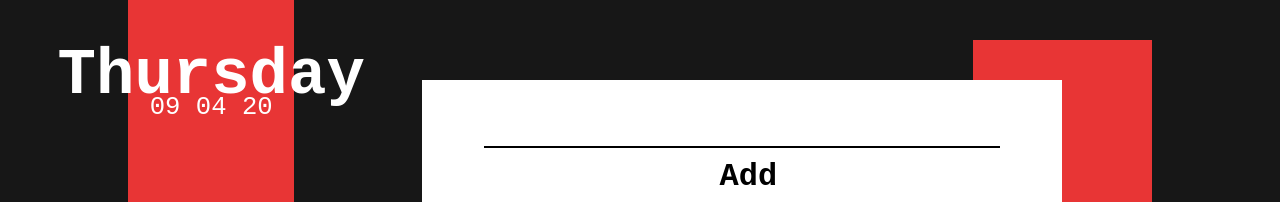
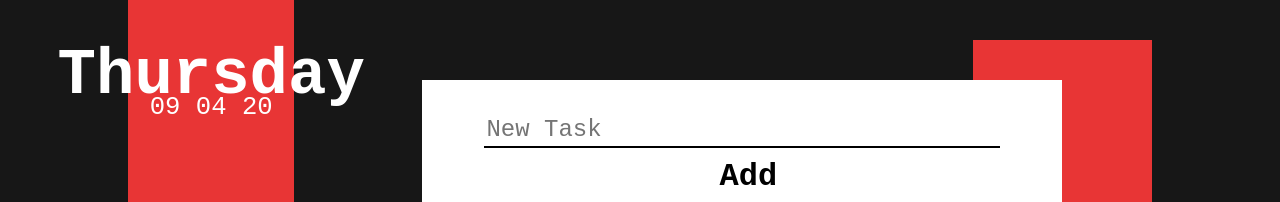
Before and after one commit to ijwebber/js-task-app, a React (Create React App) app in the folder client/: page / in a window 1280 px wide. Shown: the top 202 px of the page. Built offline with nearby package versions, Linux system fonts and the light colour scheme; the HTML template or start-up script is replaced by a standard one.

Commit message:
added client side adding todos

```diff
--- a/client/src/components/Todo/AddBar.js
+++ b/client/src/components/Todo/AddBar.js
@@ -3,12 +3,22 @@ import "./AddBar.css";
 
 export default class AddBar extends Component {
   // TODO try adding a function that calls the api seperately
+  componentDidUpdate() {
+    this.props.inputElement.current.focus();
+  }
 
   render() {
     return (
       <div id="addBar">
-        <form method="post">
-          <input type="text" id="newTodo" />
+        <form onSubmit={this.props.addItem}>
+          <input
+            type="text"
+            id="newTodo"
+            placeholder="New Task"
+            ref={this.props.inputElement}
+            value={this.props.currentItem}
+            onChange={this.props.handleInput}
+          />
           <button id="addButton" type="submit">
             <span>Add</span>
           </button>
--- a/client/src/components/Todo/TodoBoard.js
+++ b/client/src/components/Todo/TodoBoard.js
@@ -3,12 +3,48 @@ import "./TodoBoard.css";
 import AddBar from "./AddBar";
 
 export default class TodoBoard extends Component {
+  inputElement = React.createRef();
+
+  constructor() {
+    super();
+    this.state = {
+      items: [],
+      currentItem: { text: "", key: "" },
+    };
+  }
+
+  handleInput = (e) => {
+    const itemText = e.target.value;
+    const currentItem = { text: itemText, key: Date.now() };
+    this.setState({
+      currentItem,
+    });
+  };
+
+  addItem = (e) => {
+    e.preventDefault();
+    const newItem = this.state.currentItem;
+    if (newItem.text !== "") {
+      console.log(newItem);
+      const items = [...this.state.items, newItem];
+      this.setState({
+        items: items,
+        currentItem: { text: "", key: "" },
+      });
+    }
+  };
+
   render() {
     return (
       <div className="TodoBoard">
         <div className="boardBack" />
         <div className="board">
-          <AddBar />
+          <AddBar
+            addItem={this.addItem}
+            inputElement={this.inputElement}
+            handleInput={this.handleInput}
+            currentItem={this.currentItem}
+          />
           <div id="content"></div>
         </div>
       </div>
```
